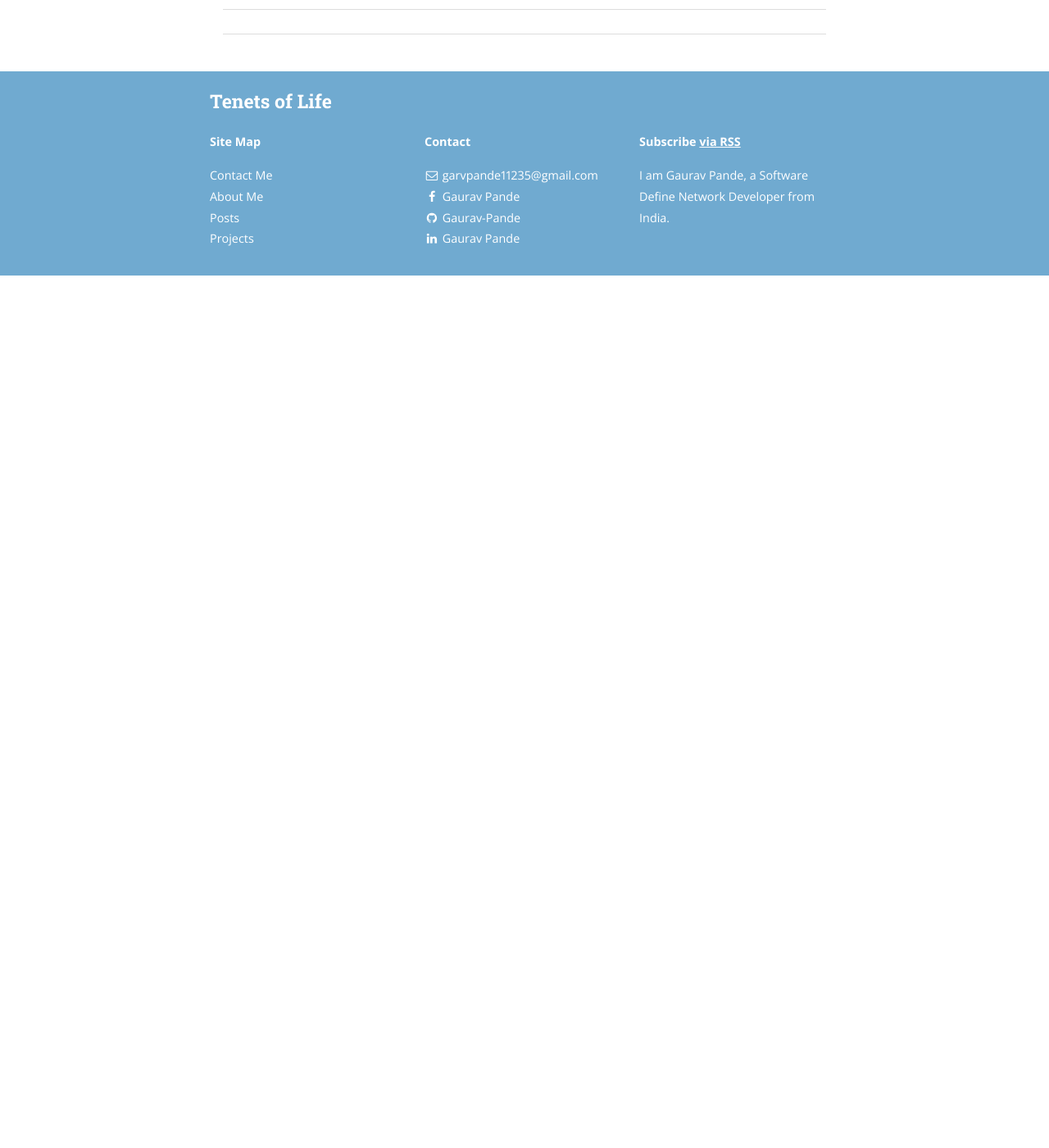
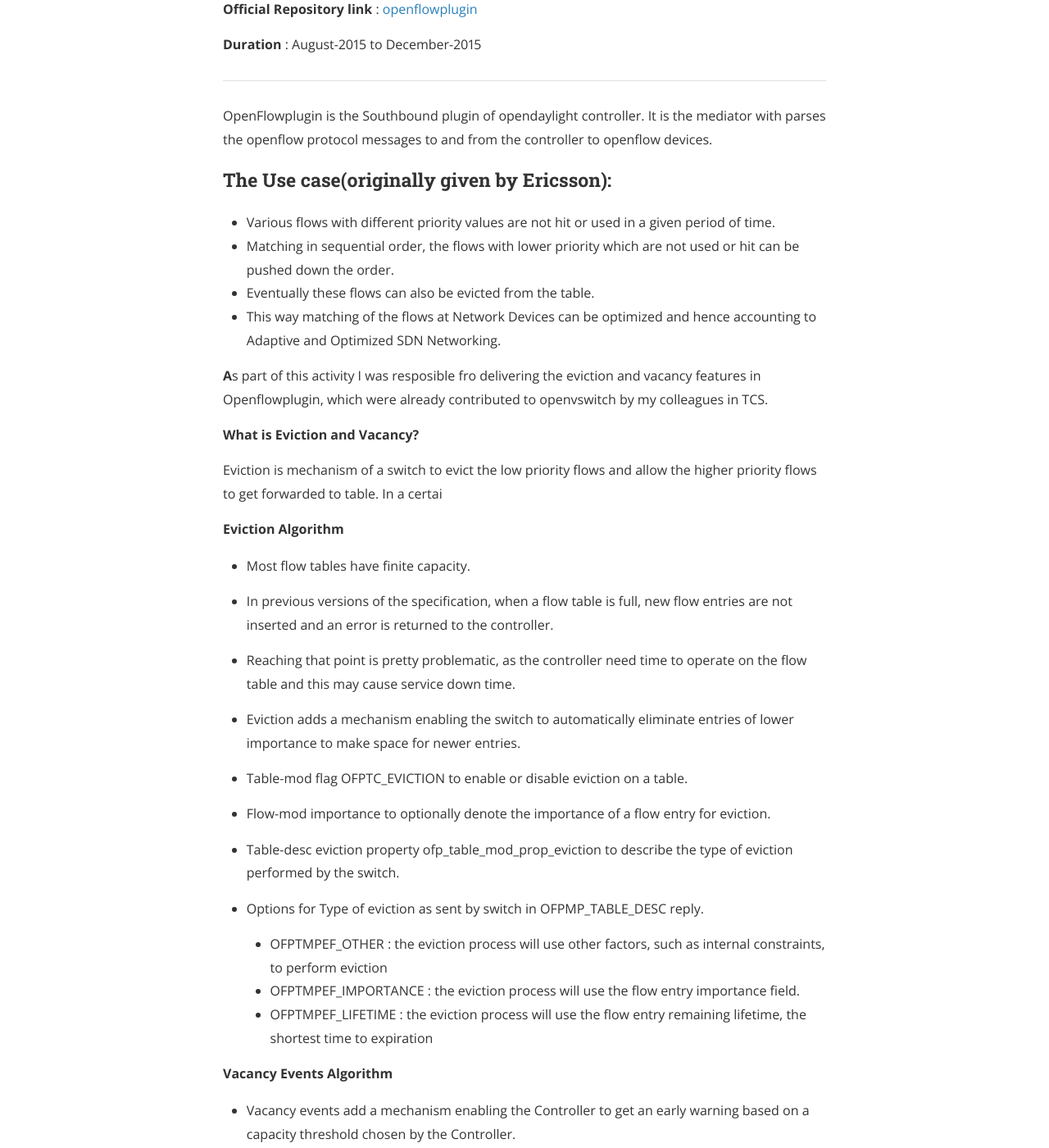
Before and after one commit to Gaurav-Pande/gaurav-pande.github.io, a Jekyll site: the page built from _projects/openflowplugin.md, in a window 1280 px wide and 1400 px high, scrolled down 261 px. Shown: the whole window at 82% size. Built offline with Jekyll 4.4.1, drawn with Linux system fonts in a browser that asks for light colours; nearby versions of some CDN libraries; a style sheet for code colours, icons or effects is not loaded; before the commit the page ends 900 px from its top, so only the background shows below that; some of the changed text lies outside the part shown.

Commit message:
Update openflowplugin.md

```diff
--- a/_projects/openflowplugin.md
+++ b/_projects/openflowplugin.md
@@ -1,15 +1,85 @@
 ---
 layout: page
-title:  "OpenflowPlugin"
-date:   2016-01-01 08:43:59
+title: OpenflowPlugin
+date:
+  'Fri Nov 25 2016 14:13:59 GMT+0530 (IST)': null
 permalink: /openflowplugin/
 categories: sdn
-desc: "Eviction and Vacancy Features in OpenFlowPlugin"
+desc: Eviction and Vacancy Features in OpenFlowPlugin
+published: true
 ---
 
-**Technologies**: Java,Android, PHP,MYSQL
+**Technologies** : Java,Karaf,OpendFlowplugin,maven,Jenkins
+
+**Official Repository link** : [openflowplugin](https://github.com/opendaylight/openflowplugin)
+
+**Duration** : August-2015 to December-2015
 
 ---
+OpenFlowplugin is the Southbound plugin of opendaylight controller. It is the mediator with parses the openflow protocol messages to and from the controller to openflow devices.
+
+### The Use case(originally given by Ericsson):
+
+- Various flows with different priority values are not hit or used in a given period of time.
+- Matching in sequential order, the flows with lower priority which are not used or hit can be pushed down the order.
+- Eventually these flows can also be evicted from the table.
+- This way matching of the flows at Network Devices can be optimized and hence accounting to Adaptive and Optimized SDN Networking.
 
 
+**A**s part of this activity I was resposible fro delivering the eviction and vacancy features in Openflowplugin, which were already contributed to openvswitch by my colleagues in TCS.
+
+**What is Eviction and Vacancy?**
+
+Eviction is mechanism of a switch to evict the low priority flows and allow the higher priority flows to get forwarded to table. In a certai
+
+
+**Eviction Algorithm**
+
+- Most flow tables have finite capacity.
+
+- In previous versions of the specification, when a flow table is full, new flow entries are not inserted and an error is returned to the controller.
+
+- Reaching that point is pretty problematic, as the controller need time to operate on the flow table and this may cause service down time.
+
+- Eviction adds a mechanism enabling the switch to automatically eliminate entries of lower importance to make space for newer entries.
+
+- Table-mod flag OFPTC_EVICTION to enable or disable eviction on a table.
+
+- Flow-mod importance to optionally denote the importance of a flow entry for eviction.
+
+- Table-desc eviction property ofp_table_mod_prop_eviction to describe the type of eviction performed by the switch.
+
+- Options for Type of eviction as sent by switch in OFPMP_TABLE_DESC reply.
+	- OFPTMPEF_OTHER : the eviction process will use other factors, such as internal constraints, to perform eviction
+	- OFPTMPEF_IMPORTANCE : the eviction process will use the flow entry importance field.
+	- OFPTMPEF_LIFETIME : the eviction process will use the flow entry remaining lifetime, the shortest time to expiration
+
+**Vacancy Events Algorithm**
+
+- Vacancy events add a mechanism enabling the Controller to get an early warning based on a capacity threshold chosen by the Controller.
+
+- This allows the controller to react in advance and avoid getting the table full.
+
+- Switch will send Table status event OFPT_TABLE_STATUS with reasons OFPTR_VACANCY_DOWN and OFPTR_VACANCY_UP to inform Controller of vacancy change.
+
+- The Controller can program two different vacancy threshold levels:
+                       vacancy_down and vacancy_up.
+
+- Table-mod vacancy property to set vacancy thresholds:
+                       ofp_table_mod_prop_vacancy.
+
+- When the table state changes, the controller needs to be informed with the OFPT_TABLE_STATUS message.
+
+- The reason values OFPTR_VACANCY_DOWN and OFPTR_VACANCY_UP identify a vacancy message.
+
+- The vacancy events are generated when the remaining space in the flow table changes and crosses one of the vacancy threshold.
+
+- The fields vacancy_down and vacancy_up are the threshold for generating vacancy events that should be configured on this flow table, expressed as a percent.
+
+- These fields are configured while sending TABLE_MOD message in the ofp_table_mod_prop_vacancy.
+
+
+**I** submitted a patch([link](https://git.opendaylight.org/gerrit/#/c/28314/)) with the code to implement the above algorithms but unfortunaltely it was not merged and abandoned later, but it was a great experience learning the core features of a switch and how it same can be done from the Opendaylight perspective.
+
+![]({{site.baseurl}}/assets/download.gif)
 ---
```
